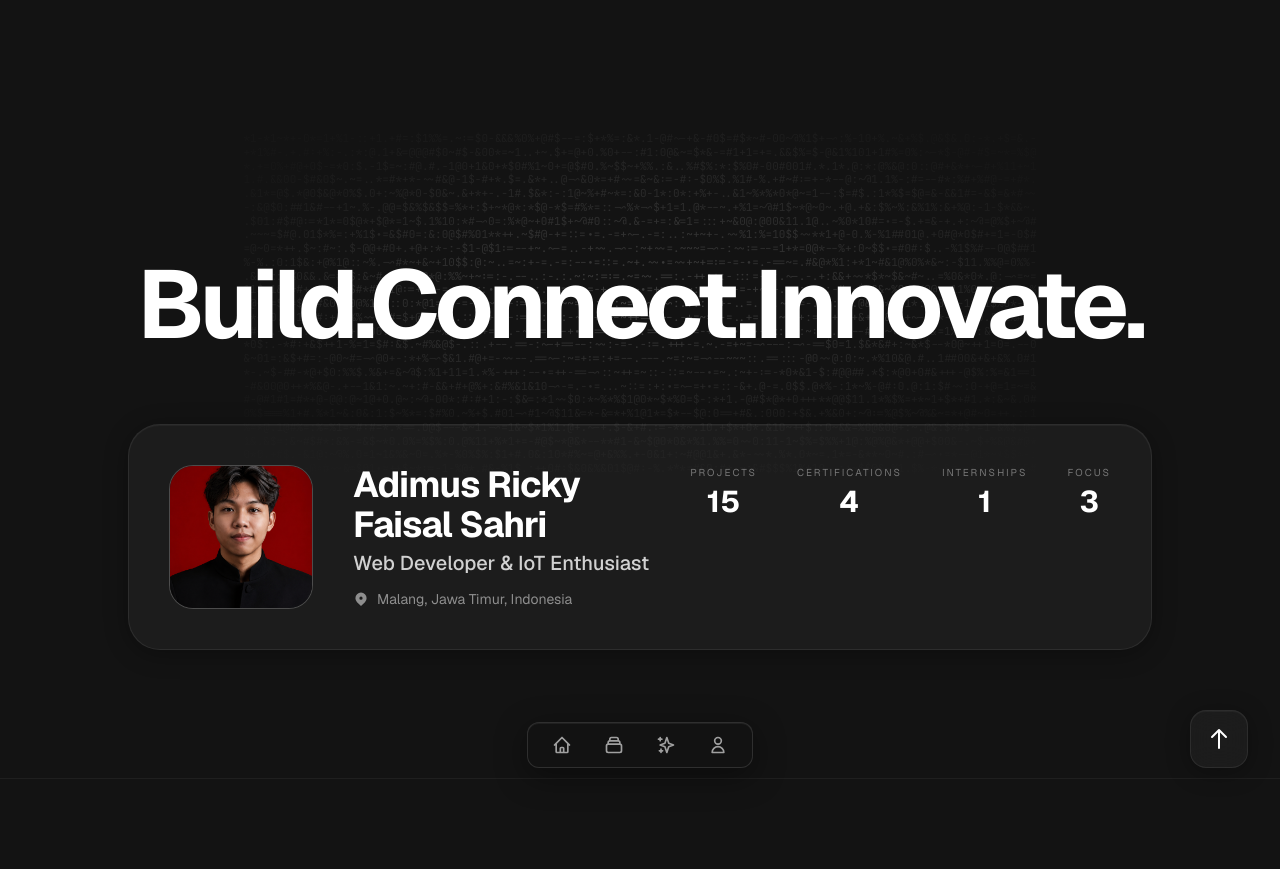
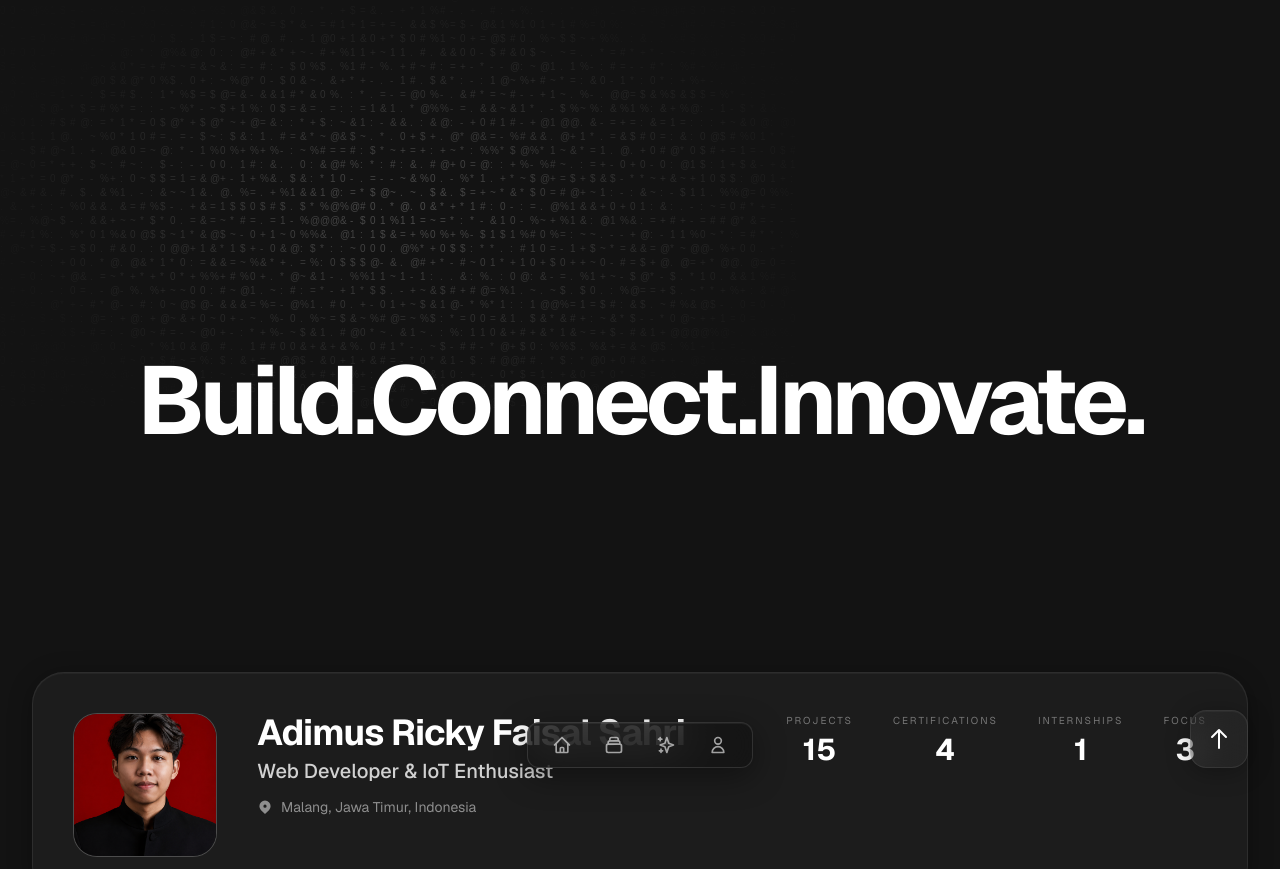
Before and after one commit to dimss19/portfolio, a Next.js app: page / in a window 1280 px wide. Shown: the top 869 px of the page. Built offline with nearby package versions, Linux system fonts and the light colour scheme.

Commit message:
fix: ASCII full screen (canvas-based) + optimasi performa

```diff
--- a/components/Hero.tsx
+++ b/components/Hero.tsx
@@ -5,10 +5,8 @@ import HeroAscii from "./HeroAscii";
 
 export default function Hero() {
   return (
-    <main className="pt-16 pb-32 bg-background" id="top">
-      <div className="w-full">
-        <ScrollReveal>
-          <div className="relative overflow-hidden h-[480px] mb-[-120px]">
+    <main className="bg-background" id="top">
+      <div className="relative">
         <HeroAscii />
         <div className="absolute inset-0 flex flex-col items-center justify-center text-white z-20 pointer-events-none">
           <h1 className="text-5xl md:text-8xl font-bold tracking-tighter text-center">
@@ -16,10 +14,10 @@ export default function Hero() {
           </h1>
         </div>
       </div>
-        </ScrollReveal>
 
-        <ScrollReveal delay={200}>
-          <div className="relative z-30 max-w-5xl mx-auto glass-card rounded-[2rem] p-10 flex flex-col md:flex-row items-center md:items-start space-y-8 md:space-y-0 md:space-x-10">
+      <div className="max-w-7xl mx-auto px-4 sm:px-6 lg:px-8 -mt-32 relative z-30">
+        <ScrollReveal>
+          <div className="glass-card rounded-[2rem] p-10 flex flex-col md:flex-row items-center md:items-start space-y-8 md:space-y-0 md:space-x-10">
             <div className="w-36 h-36 rounded-3xl overflow-hidden flex-shrink-0 bg-surface-container border border-white/20">
               <Image
                 src={profile.photo}
--- a/components/HeroAscii.tsx
+++ b/components/HeroAscii.tsx
@@ -1,10 +1,12 @@
 "use client";
 
-import { useEffect, useRef, useState } from "react";
+import { useEffect, useRef, useCallback, useState } from "react";
 
 const ASCII_CHARS = "01@#$%&*+=-.:~";
-const GRID_COLS = 120;
-const GRID_ROWS = 25;
+const GRID_COLS = 80;
+const GRID_ROWS = 30;
+const CELL_W = 10;
+const CELL_H = 14;
 
 function generateGrid() {
   return Array.from({ length: GRID_ROWS }, () =>
@@ -12,88 +14,106 @@ function generateGrid() {
   );
 }
 
-function staticGrid() {
-  return Array.from({ length: GRID_ROWS }, () =>
-    Array.from({ length: GRID_COLS }, () => 0)
-  );
-}
+export default function HeroAscii() {
+  const canvasRef = useRef<HTMLCanvasElement>(null);
+  const gridRef = useRef<number[][]>(generateGrid());
+  const mouseRef = useRef({ x: 0.5, y: 0.5 });
+  const [mounted, setMounted] = useState(false);
+  const rafRef = useRef<number>(0);
 
-export default function HeroAscii() {
-  const [grid, setGrid] = useState(staticGrid);
-  const [mouse, setMouse] = useState({ x: 0.5, y: 0.5 });
-  const [mounted, setMounted] = useState(false);
-  const containerRef = useRef<HTMLDivElement>(null);
-  const frameRef = useRef<number>(0);
+  const draw = useCallback(() => {
+    const canvas = canvasRef.current;
+    if (!canvas) return;
+    const ctx = canvas.getContext("2d");
+    if (!ctx) return;
+
+    const w = canvas.width;
+    const h = canvas.height;
+    ctx.clearRect(0, 0, w, h);
+
+    const grid = gridRef.current;
+    const mouse = mouseRef.current;
+    const now = Date.now();
+
+    for (let ry = 0; ry < GRID_ROWS; ry++) {
+      for (let rx = 0; rx < GRID_COLS; rx++) {
+        const nx = rx / GRID_COLS;
+        const ny = ry / GRID_ROWS;
+        const dx = nx - mouse.x;
+        const dy = ny - mouse.y;
+        const dist = Math.sqrt(dx * dx + dy * dy);
+        const brightness = Math.max(0.06, 1 - dist * 1.8);
+
+        const charIdx = grid[ry][rx];
+        ctx.fillStyle = `rgba(255,255,255,${brightness * 0.25})`;
+        ctx.fillText(ASCII_CHARS[charIdx], rx * CELL_W, ry * CELL_H);
+      }
+    }
+
+    rafRef.current = requestAnimationFrame(draw);
+  }, []);
 
   useEffect(() => {
-    setGrid(generateGrid());
+    const canvas = canvasRef.current;
+    if (!canvas) return;
+
+    const resize = () => {
+      canvas.width = window.innerWidth;
+      canvas.height = window.innerHeight;
+    };
+    resize();
+    window.addEventListener("resize", resize);
     setMounted(true);
+
+    return () => window.removeEventListener("resize", resize);
   }, []);
 
   useEffect(() => {
     if (!mounted) return;
-    let lastTime = 0;
-    const animate = (time: number) => {
-      if (time - lastTime > 80) {
-        setGrid((prev) =>
-          prev.map((row, ry) =>
-            row.map((_, rx) => {
-              const nx = rx / GRID_COLS;
-              const ny = ry / GRID_ROWS;
-              const dx = nx - mouse.x;
-              const dy = ny - mouse.y;
-              const dist = Math.sqrt(dx * dx + dy * dy);
-              const influence = Math.max(0, 1 - dist * 2);
-              const rand = Math.random();
-              if (influence > 0.5 && rand > 0.6) {
-                return Math.floor(rand * ASCII_CHARS.length);
-              }
-              return prev[ry][rx];
-            })
-          )
-        );
-        lastTime = time;
+
+    const interval = setInterval(() => {
+      const mouse = mouseRef.current;
+      const grid = gridRef.current;
+      for (let ry = 0; ry < GRID_ROWS; ry++) {
+        for (let rx = 0; rx < GRID_COLS; rx++) {
+          const nx = rx / GRID_COLS;
+          const ny = ry / GRID_ROWS;
+          const dx = nx - mouse.x;
+          const dy = ny - mouse.y;
+          const dist = Math.sqrt(dx * dx + dy * dy);
+          if (dist < 0.3 && Math.random() > 0.7) {
+            grid[ry][rx] = Math.floor(Math.random() * ASCII_CHARS.length);
+          }
+        }
       }
-      frameRef.current = requestAnimationFrame(animate);
+    }, 100);
+
+    rafRef.current = requestAnimationFrame(draw);
+
+    return () => {
+      clearInterval(interval);
+      cancelAnimationFrame(rafRef.current);
     };
-    frameRef.current = requestAnimationFrame(animate);
-    return () => cancelAnimationFrame(frameRef.current);
-  }, [mouse, mounted]);
+  }, [mounted, draw]);
 
-  const handleMouseMove = (e: React.MouseEvent) => {
-    if (!containerRef.current) return;
-    const rect = containerRef.current.getBoundingClientRect();
-    setMouse({
+  const handleMouseMove = useCallback((e: React.MouseEvent) => {
+    const rect = (e.target as HTMLElement).getBoundingClientRect();
+    mouseRef.current = {
       x: (e.clientX - rect.left) / rect.width,
       y: (e.clientY - rect.top) / rect.height,
-    });
-  };
+    };
+  }, []);
 
   return (
     <div
-      ref={containerRef}
       onMouseMove={handleMouseMove}
-      className="relative w-full h-full overflow-hidden bg-background flex items-center justify-center select-none"
+      className="relative w-full min-h-screen overflow-hidden bg-background flex items-center justify-center select-none"
     >
-      <pre className="text-[7px] sm:text-[9px] md:text-[11px] leading-tight text-white/20 font-mono whitespace-pre pointer-events-none">
-        {grid.map((row, ry) => (
-          <div key={ry}>
-            {row.map((charIdx, rx) => {
-              const nx = rx / GRID_COLS;
-              const ny = ry / GRID_ROWS;
-              const dx = nx - mouse.x;
-              const dy = ny - mouse.y;
-              const dist = Math.sqrt(dx * dx + dy * dy);
-              const brightness = Math.max(0.08, 1 - dist * 1.5);
-              return (
-                <span key={rx} style={{ opacity: brightness }}>
-                  {ASCII_CHARS[charIdx]}
-                </span>
-              );
-            })}
-          </div>
-        ))}
-      </pre>
+      <canvas
+        ref={canvasRef}
+        className="absolute inset-0 w-full h-full"
+        style={{ imageRendering: "pixelated" }}
+      />
       <div className="absolute inset-0 bg-gradient-to-b from-transparent via-transparent to-background pointer-events-none" />
     </div>
   );
```
Lines whose indentation alone changed are shown as unchanged.
